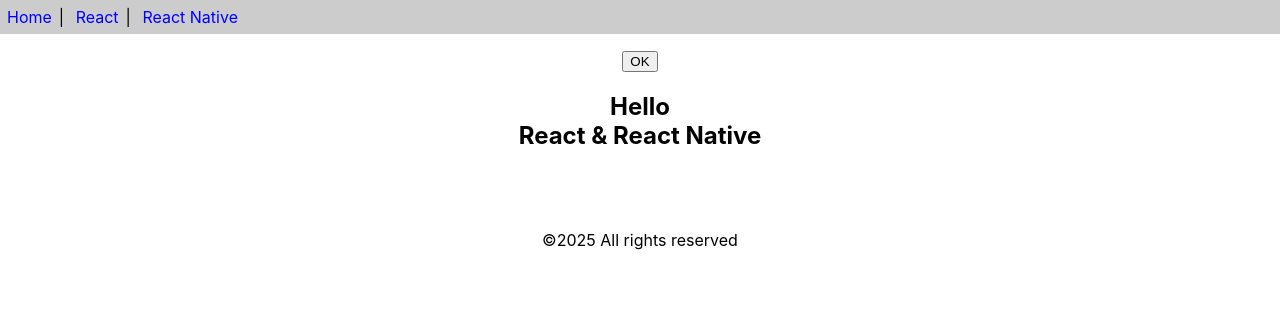
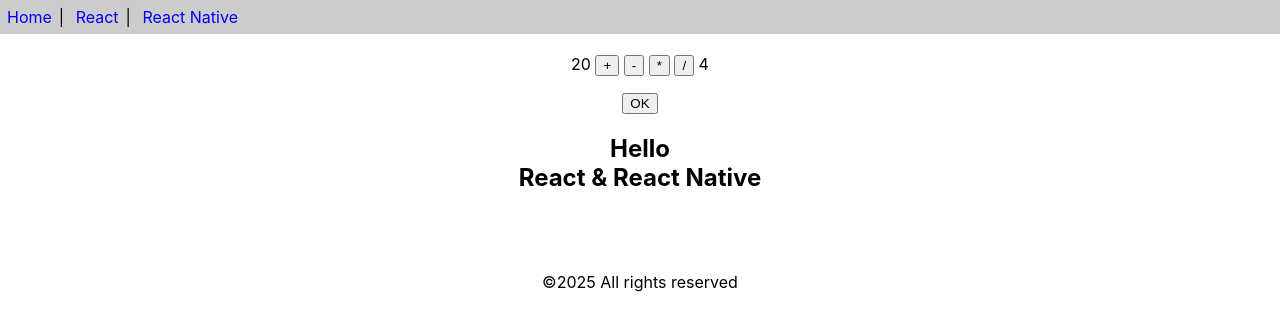
Before and after one commit to Kumthon14/app1, a React (Create React App) app: page / in a window 1280 px wide. Shown: the top 330 px of the page. Built offline with nearby package versions, Linux system fonts and the light colour scheme.

Commit message:
ParameterInEventdata
ParameterInEventdata

```diff
--- a/src/App.js
+++ b/src/App.js
@@ -1,11 +1,13 @@
 import React from "react"
 import {Header,Content,Footer} from './func-components'
 import {Button} from "./class-components";
+import {Calculator2} from "./calculator";
 
 function App() {
   return (
     [
     <Header/>,
+    <p><center><Calculator2/></center></p>,
     <p><center><Button/></center></p>,
     <Content/>,
     <Footer/>
--- /dev/null
+++ b/src/calculator.js
@@ -0,0 +1,47 @@
+import React from 'react'
+
+export class Calculator extends React.Component{
+    n1 = 15
+    n2 = 5
+
+    calculate = (op) =>{
+        let c = `${this.n1} ${op} ${this.n2}`
+        let r = eval(c)
+        alert(`${c} = ${r}`)
+    }
+
+    render(){
+        return(
+            <div style={{textAlign:'center',marginTop:20}}>
+                <span>{this.n1}</span>&nbsp;
+                <button onClick={()=>this.calculate('+')}>+</button>&nbsp;
+                <button onClick={()=>this.calculate('-')}>-</button>&nbsp;
+                <button onClick={this.calculate.bind(this,'*')}>*</button>&nbsp;
+                <button onClick={this.calculate.bind(this,'/')}>/</button>&nbsp;
+                <span>{this.n2}</span>
+            </div>
+        )
+    }
+}
+
+export function Calculator2(){
+    const n1 = 20
+    const n2 = 4
+
+    const calculate = (op) =>{
+        let c = `${n1} ${op} ${n2}`
+        let r = eval(c)
+        alert(`${c} = ${r}`)
+    }
+
+    return(
+        <div style={{textAlign:'center',marginTop:20}}>
+            <span>{n1}</span>&nbsp;
+            <button onClick={() => calculate('+')}>+</button>&nbsp;
+            <button onClick={() => calculate('-')}>-</button>&nbsp;
+            <button onClick={() => calculate('*')}>*</button>&nbsp;
+            <button onClick={() => calculate('/')}>/</button>&nbsp;
+            <span>{n2}</span>
+        </div>
+    )
+}
```
